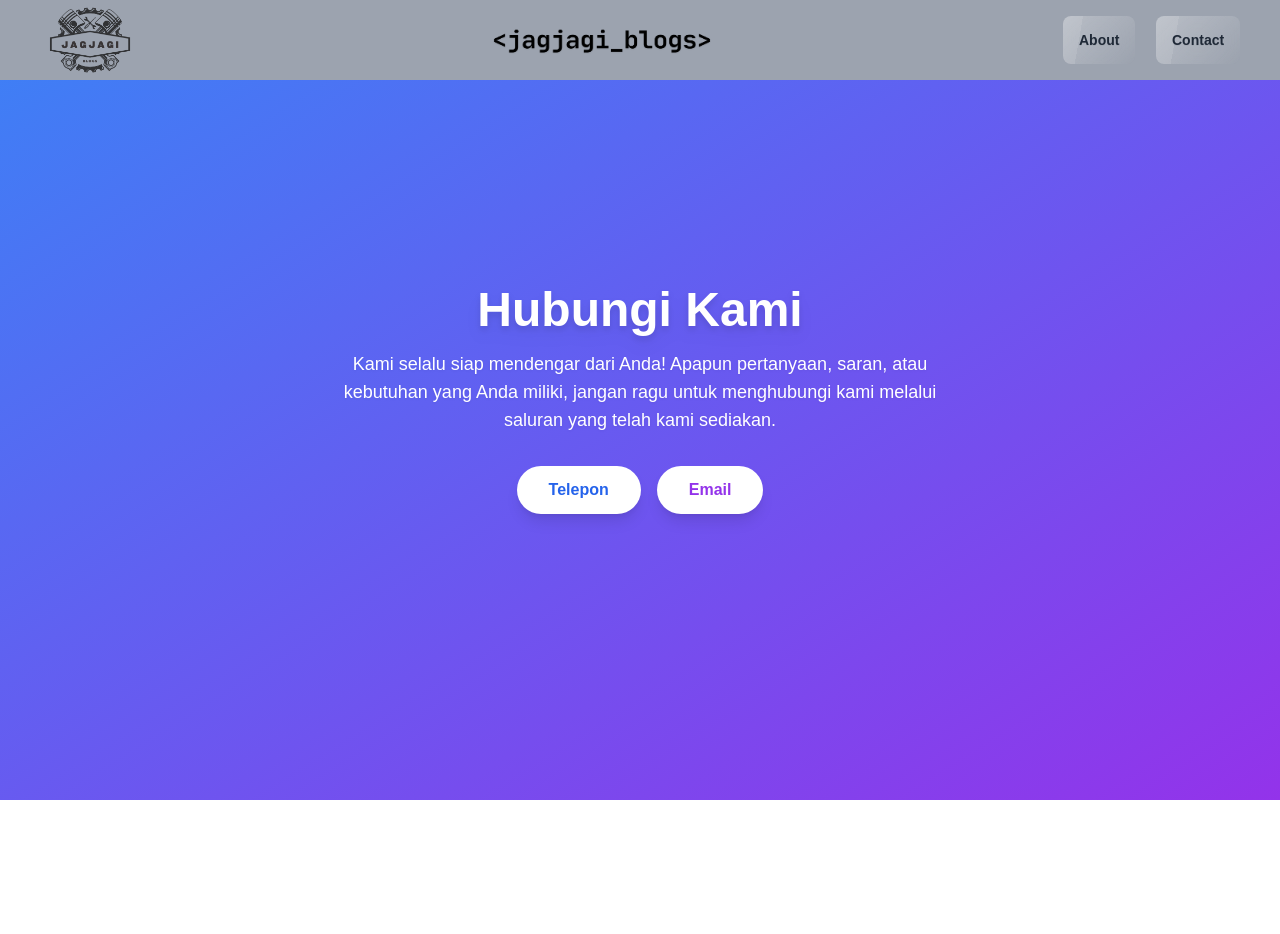
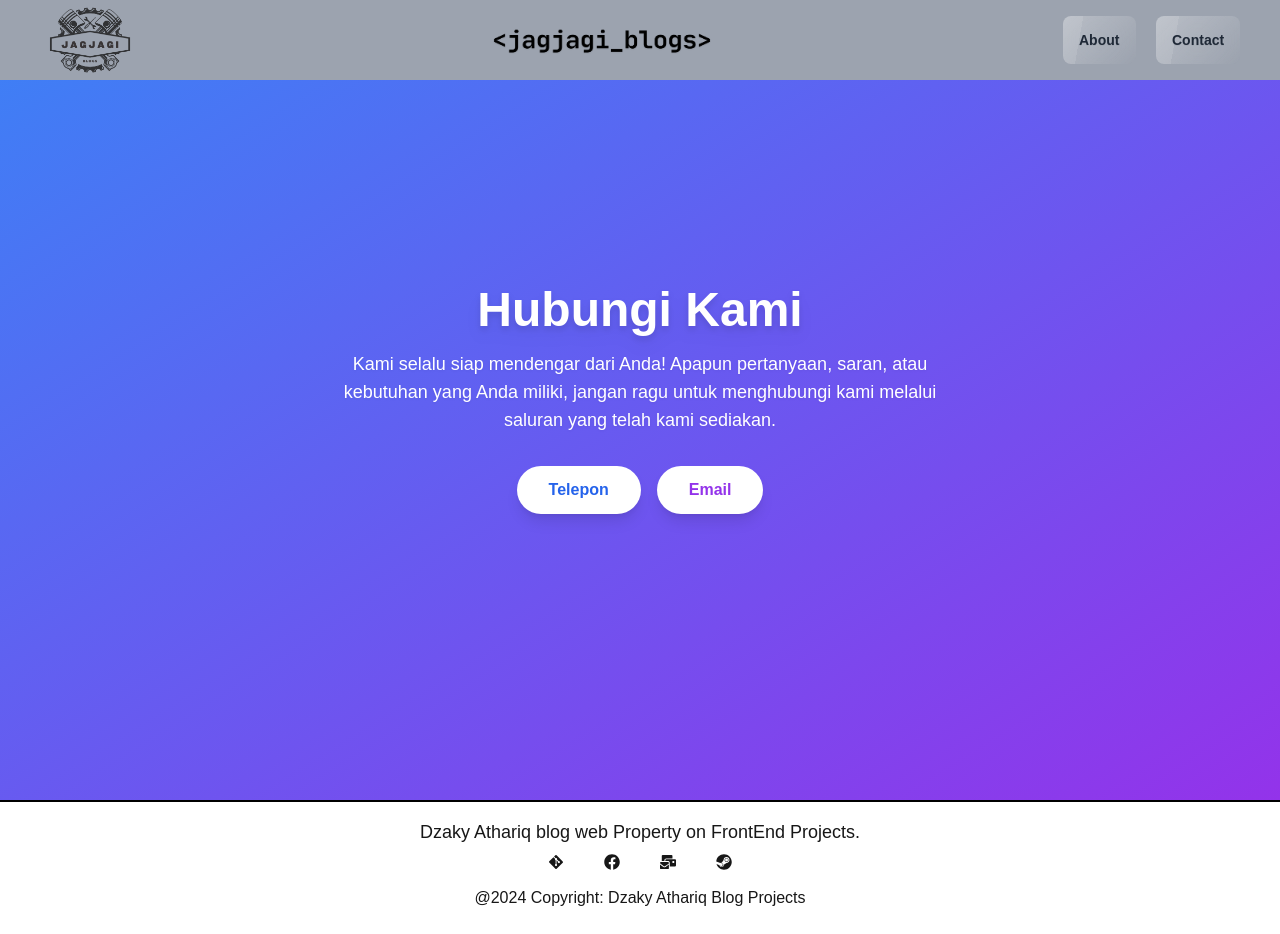
Before and after one commit to crayoninvok/BlogCms, a Next.js app: page /contact in a window 1280 px wide. Before the commit the page ends 800 px from the top, so only its background shows below. Built offline with nearby package versions, Linux system fonts and the light colour scheme.

Commit message:
footer update

```diff
--- a/package.json
+++ b/package.json
@@ -16,7 +16,8 @@
     "next": "14.2.16",
     "react": "^18",
     "react-dom": "^18",
-    "react-icon": "^1.0.0"
+    "react-icon": "^1.0.0",
+    "react-icons": "^5.3.0"
   },
   "devDependencies": {
     "@types/contentful-resolve-response": "^0.1.33",
--- a/src/app/layout.tsx
+++ b/src/app/layout.tsx
@@ -2,6 +2,7 @@ import type { Metadata } from "next";
 import localFont from "next/font/local";
 import "./globals.css";
 import Navbar from "@/components/navbar";
+import Footer from "@/components/footer";
 
 const geistSans = localFont({
   src: "./fonts/GeistVF.woff",
@@ -39,6 +40,7 @@ export default function RootLayout({
       >
         <Navbar />
         {children}
+        <Footer />
       </body>
     </html>
   );
--- /dev/null
+++ b/src/components/footer.tsx
@@ -0,0 +1,31 @@
+"use client"
+
+import { FaFacebook, FaGitAlt, FaMailBulk, FaSteam } from "react-icons/fa";
+
+
+export default function Footer() {
+    return (
+        <footer className="flex flex-col items-center bg-white py-4 border-t-2 border-black w-full ">
+            <div className='text-sm md:text-base lg:text-lg text-center mb-2'>
+                Dzaky Athariq blog web Property on FrontEnd Projects.
+            </div>
+            <div className="flex justify-center items-center gap-5 md:gap-10 mb-2">
+                <a href="https://github.com/crayoninvok">
+                    <FaGitAlt />
+                </a>
+                <a href="https://www.facebook.com/profile.php?id=61562493073873&locale=id_ID">
+                    <FaFacebook />
+                </a>
+                <a href="mailto:dathariqf@gmail.com">
+                    <FaMailBulk />
+                </a>
+                <a href="https://steamcommunity.com/profiles/76561198272808740/">
+                    <FaSteam />
+                </a>
+            </div>
+            <div className="text-xs md:text-sm lg:text-base w-full bg-white text-center py-2">
+                @2024 Copyright: Dzaky Athariq Blog Projects
+            </div>
+        </footer>
+    );
+}
```
Also changed, not shown: 1 other file (tests, documents, lock files or other folders).
